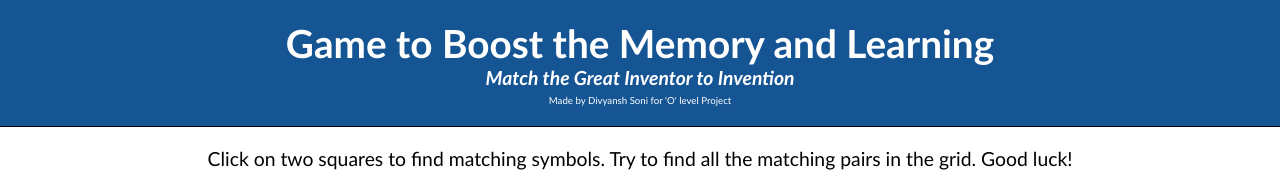
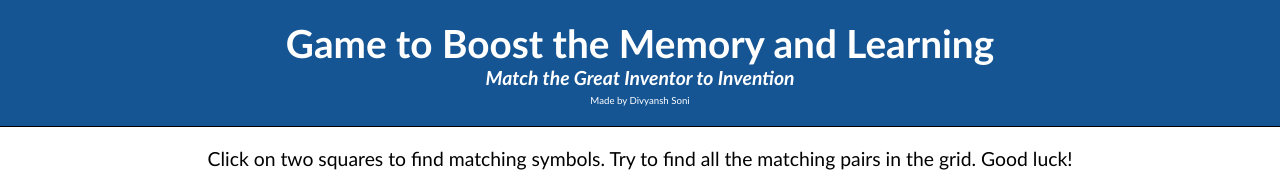
Before and after one commit to Divyansh2024to25/project, a plain HTML site: page index.html in a window 1280 px wide. Shown: the top 179 px of the page. Drawn offline with Linux system fonts and the light colour scheme.

Commit message:
index.html

```diff
--- a/index.html
+++ b/index.html
@@ -11,7 +11,7 @@
     <header>
         <h1>Game to Boost the Memory and Learning </h1>
         <h2>Match the Great Inventor to Invention </h2>
-        <p style="padding-top: 5px; font-size: .5em;">Made by Divyansh Soni for 'O' level Project</p>
+        <p style="padding-top: 5px; font-size: .5em;">Made by Divyansh Soni </p>
         <div id="timer" aria-label="Game timer"></div>
         <div id="match-info" aria-label="Match information"></div>
     </header>
```
